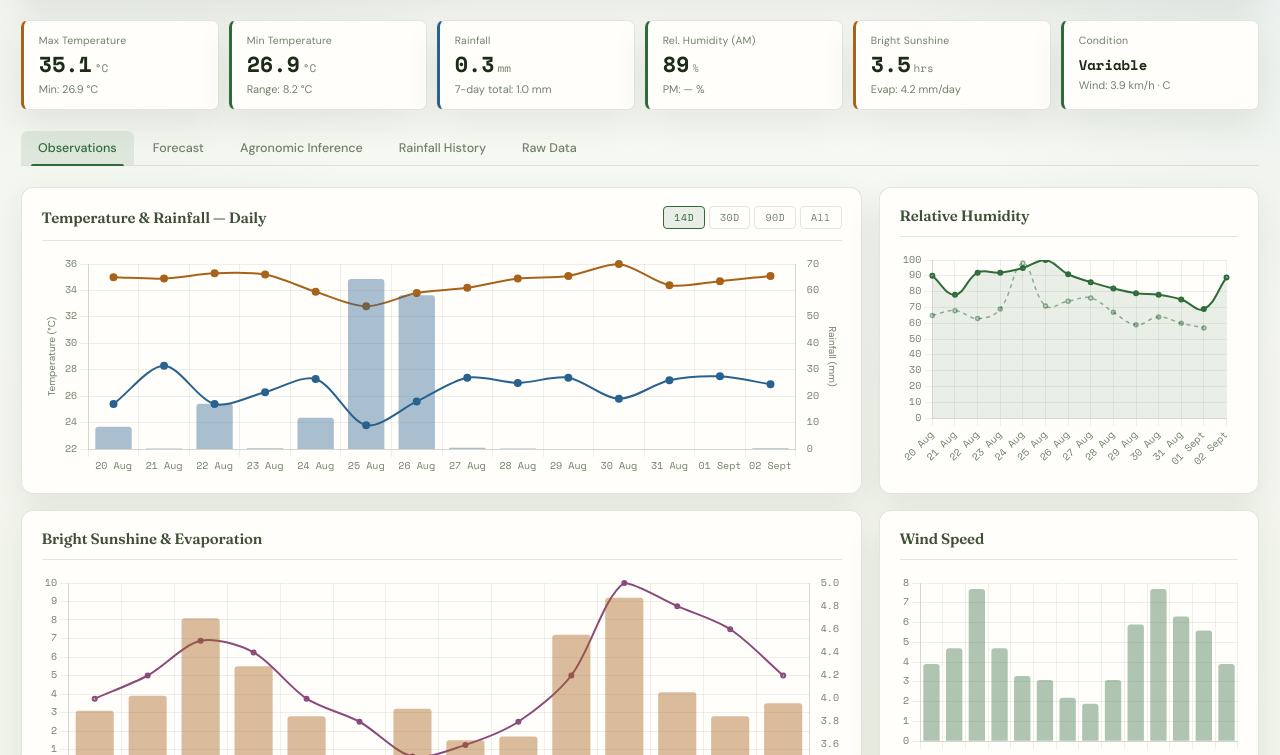
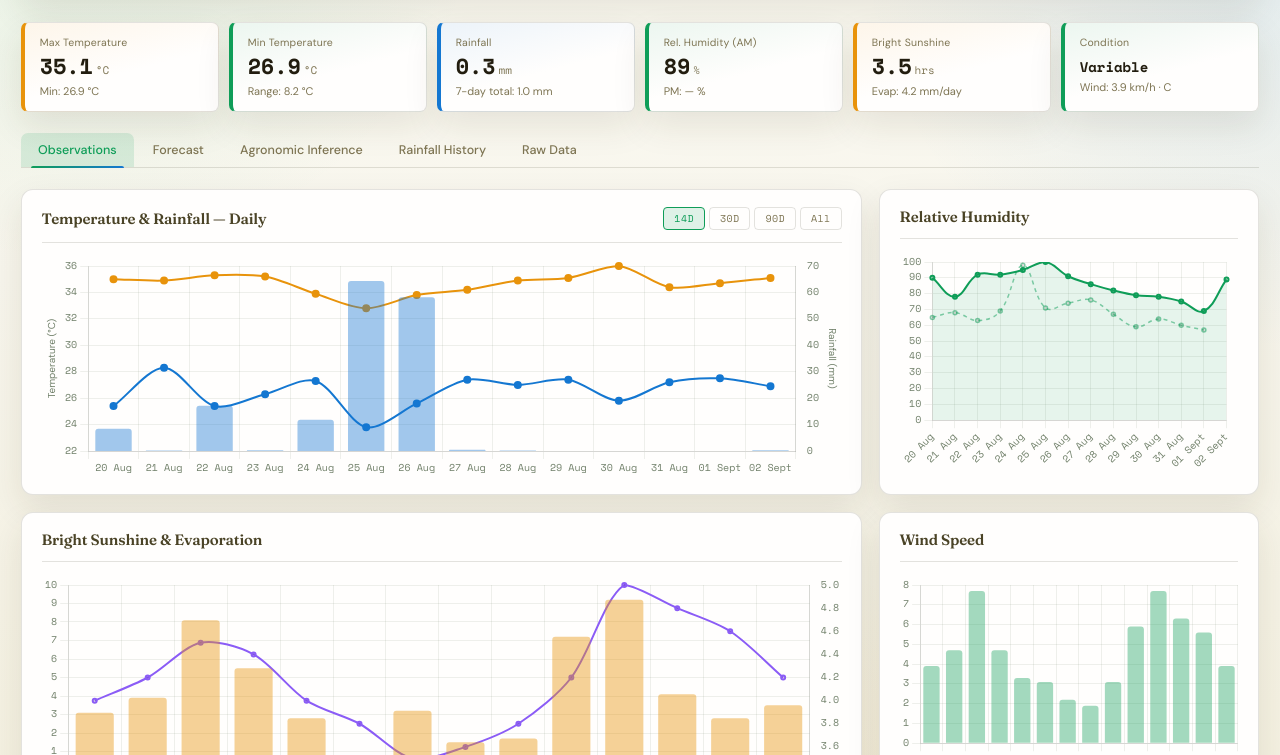
Before and after one commit to rameshram96/iari_weather_data, a plain HTML site: page index.html in a window 1280 px wide. Shown: the part 156-911 px from the top of the page. Drawn offline with nearby package versions, Linux system fonts and the light colour scheme; animation ran at ten frames a second.

Commit message:
Refactor color palette and update styles
Updated color palette and styles for various elements in index.html.

```diff
--- a/index.html
+++ b/index.html
@@ -9,27 +9,31 @@
 <script src="https://cdnjs.cloudflare.com/ajax/libs/PapaParse/5.4.1/papaparse.min.js"></script>
 <style>
   :root {
-    /* ── Field & sky palette ──────────────────────────────────────
-       Base: cool paper with a warm undertone (soil-adjacent, not sterile white).
-       Green = crop/growth, Amber = sun/heat/wheat, Blue = sky/rain, Rust = alert. */
-    --bg:        #f5f7f1;
-    --bg2:       #fffefb;
-    --bg3:       #eef2e6;
-    --bg-header: #eef3e3;
-    --border:    rgba(38, 61, 34, 0.13);
-    --border2:   rgba(38, 61, 34, 0.26);
-    --green:     #2f6b3a;
-    --green-dim: rgba(47,107,58,0.11);
-    --green-glow:rgba(47,107,58,0.28);
-    --amber:     #a8631a;
-    --amber-dim: rgba(168,99,26,0.12);
-    --red:       #ab3428;
-    --blue:      #29628f;
-    --blue-dim:  rgba(41,98,143,0.12);
-    --text:      #1c2b18;
-    --text2:     #3f4f38;
-    --text3:     #71806a;
-    --shadow:    0 14px 34px rgba(43,58,32,0.09);
+    /* ── Field & sky palette — saturated ──────────────────────────
+       Base: warm paper. Green = crop/growth, Amber = sun/wheat,
+       Blue = sky/rain, Coral = evap/alert, Violet = extra series. */
+    --bg:        #f7f5ec;
+    --bg2:       #fffefd;
+    --bg3:       #f0ecd9;
+    --bg-header: #eef0d8;
+    --border:    rgba(43, 40, 20, 0.13);
+    --border2:   rgba(43, 40, 20, 0.26);
+    --green:     #0f9d58;
+    --green-dim: rgba(15,157,88,0.13);
+    --green-glow:rgba(15,157,88,0.32);
+    --amber:     #e8930b;
+    --amber-dim: rgba(232,147,11,0.14);
+    --red:       #e0392b;
+    --red-dim:   rgba(224,57,43,0.13);
+    --blue:      #1477d1;
+    --blue-dim:  rgba(20,119,209,0.13);
+    --violet:    #8b5cf6;
+    --violet-dim:rgba(139,92,246,0.13);
+    --coral:     #ef5f6f;
+    --text:      #221d0f;
+    --text2:     #4a4326;
+    --text3:     #7d7452;
+    --shadow:    0 14px 34px rgba(60,52,20,0.10);
     --serif:     'Fraunces', serif;
     --mono:      'Space Mono', monospace;
     --sans:      'DM Sans', sans-serif;
@@ -47,9 +51,10 @@
 
   body {
     background:
-      radial-gradient(circle at 8% 0%, rgba(47,107,58,0.07), transparent 26%),
-      radial-gradient(circle at 100% 6%, rgba(41,98,143,0.08), transparent 24%),
-      linear-gradient(180deg, #fbfcf7 0%, var(--bg) 40%, #f2f5ea 100%);
+      radial-gradient(circle at 6% 0%, rgba(15,157,88,0.10), transparent 26%),
+      radial-gradient(circle at 100% 8%, rgba(20,119,209,0.11), transparent 26%),
+      radial-gradient(circle at 55% 100%, rgba(232,147,11,0.07), transparent 30%),
+      linear-gradient(180deg, #fdfcf4 0%, var(--bg) 40%, #f3efdd 100%);
     color: var(--text);
     font-family: var(--sans);
     min-height: 100vh;
@@ -87,8 +92,8 @@
     inset: 0;
     background-image: repeating-linear-gradient(
       115deg,
-      rgba(47,107,58,0.05) 0px,
-      rgba(47,107,58,0.05) 1px,
+      rgba(15,157,88,0.06) 0px,
+      rgba(15,157,88,0.06) 1px,
       transparent 1px,
       transparent 34px
     );
@@ -99,8 +104,8 @@
     content: '';
     position: absolute;
     left: 0; right: 0; bottom: 0;
-    height: 3px;
-    background: linear-gradient(90deg, var(--green) 0%, var(--blue) 55%, var(--amber) 100%);
+    height: 4px;
+    background: linear-gradient(90deg, var(--green) 0%, var(--blue) 33%, var(--violet) 60%, var(--amber) 82%, var(--coral) 100%);
   }
 
   .header-left { flex: 1; position: relative; z-index: 1; }
@@ -134,9 +139,12 @@
   h1 {
     font-family: var(--serif);
     font-optical-sizing: auto;
-    font-size: 2rem;
+    font-size: 2.1rem;
     font-weight: 600;
-    color: var(--text);
+    background: linear-gradient(100deg, var(--text) 45%, var(--green) 100%);
+    -webkit-background-clip: text;
+    background-clip: text;
+    color: transparent;
     line-height: 1.12;
     letter-spacing: -0.01em;
   }
@@ -193,7 +201,7 @@
     border-radius: var(--radius) var(--radius) 0 0;
   }
 
-  .tab-btn:hover { color: var(--text2); background: rgba(47,107,58,0.05); }
+  .tab-btn:hover { color: var(--text2); background: rgba(15,157,88,0.05); }
 
   .tab-btn.active {
     color: var(--green);
@@ -205,7 +213,7 @@
     position: absolute;
     bottom: -1px; left: 10px; right: 10px;
     height: 2px;
-    background: var(--green);
+    background: linear-gradient(90deg, var(--green), var(--blue));
     border-radius: 2px 2px 0 0;
   }
 
@@ -230,18 +238,24 @@
   @media (max-width: 600px)  { .metrics-grid { grid-template-columns: repeat(2, 1fr); } }
 
   .mcard {
-    background: var(--bg2);
+    background:
+      linear-gradient(165deg, color-mix(in srgb, var(--accent, var(--green)) 8%, var(--bg2)) 0%, var(--bg2) 55%);
     border: 1px solid var(--border);
-    border-left: 3px solid var(--accent, var(--green));
+    border-left: 4px solid var(--accent, var(--green));
     border-radius: var(--radius);
     box-shadow: var(--shadow);
     padding: 0.95rem 1.05rem;
     position: relative;
     overflow: hidden;
-    transition: border-color 0.2s, transform 0.2s;
-  }
-
-  .mcard:hover { border-color: var(--border2); border-left-color: var(--accent, var(--green)); transform: translateY(-1px); }
+    transition: border-color 0.2s, transform 0.2s, box-shadow 0.2s;
+  }
+
+  .mcard:hover {
+    border-color: var(--border2);
+    border-left-color: var(--accent, var(--green));
+    transform: translateY(-2px);
+    box-shadow: 0 18px 40px rgba(60,52,20,0.14);
+  }
 
   .mcard-label {
     font-family: var(--sans);
@@ -341,7 +355,7 @@
   @media (max-width: 700px) { .forecast-row { grid-template-columns: repeat(3, 1fr); } }
 
   .fcard {
-    background: var(--bg3);
+    background: linear-gradient(165deg, rgba(20,119,209,0.06), var(--bg3) 60%);
     border: 1px solid var(--border);
     border-radius: var(--radius);
     padding: 0.9rem 0.7rem;
@@ -350,7 +364,7 @@
     transition: border-color 0.2s, transform 0.2s;
   }
 
-  .fcard.today { border-color: rgba(47,107,58,0.4); background: var(--green-dim); }
+  .fcard.today { border-color: rgba(15,157,88,0.4); background: var(--green-dim); }
   .fcard:hover { border-color: var(--border2); transform: translateY(-1px); }
 
   .fcard-date {
@@ -385,7 +399,7 @@
   /* ── ADVISORY BOX ── */
   .advisory {
     background: var(--amber-dim);
-    border: 1px solid rgba(168,99,26,0.28);
+    border: 1px solid rgba(232,147,11,0.28);
     border-left: 3px solid var(--amber);
     border-radius: var(--radius);
     padding: 0.85rem 1rem;
@@ -449,7 +463,7 @@
   }
 
   tbody tr:hover { background: var(--bg3); }
-  tbody tr:nth-child(even) { background: rgba(41,98,143,0.025); }
+  tbody tr:nth-child(even) { background: rgba(20,119,209,0.025); }
   tbody tr:last-child { border-bottom: none; }
 
   td {
@@ -471,10 +485,10 @@
     letter-spacing: 0.05em;
   }
 
-  .cond-rain   { background: var(--blue-dim); color: var(--blue); }
-  .cond-clear  { background: var(--green-dim); color: var(--green); }
-  .cond-fog    { background: rgba(113,128,106,0.15); color: var(--text2); }
-  .cond-storm  { background: var(--amber-dim); color: var(--amber); }
+  .cond-rain   { background: var(--blue-dim); color: var(--blue); font-weight: 700; }
+  .cond-clear  { background: var(--green-dim); color: var(--green); font-weight: 700; }
+  .cond-fog    { background: var(--violet-dim); color: var(--violet); font-weight: 700; }
+  .cond-storm  { background: var(--amber-dim); color: var(--amber); font-weight: 700; }
 
   /* ── INFERENCE PANEL ── */
   .inference-grid {
@@ -488,11 +502,18 @@
   @media (max-width: 580px) { .inference-grid { grid-template-columns: 1fr; } }
 
   .infer-card {
-    background: var(--bg2);
+    background: linear-gradient(165deg, color-mix(in srgb, var(--card-accent, var(--green)) 7%, var(--bg2)) 0%, var(--bg2) 60%);
     border: 1px solid var(--border);
+    border-top: 3px solid var(--card-accent, var(--green));
     border-radius: var(--radius-lg);
     box-shadow: var(--shadow);
     padding: 1.15rem 1.25rem;
+    transition: transform 0.2s, box-shadow 0.2s;
+  }
+
+  .infer-card:hover {
+    transform: translateY(-2px);
+    box-shadow: 0 18px 40px rgba(60,52,20,0.14);
   }
 
   .infer-title {
@@ -557,7 +578,7 @@
   @media (max-width: 800px) { .config-grid { grid-template-columns: repeat(2, 1fr); } }
 
   .config-item {
-    background: var(--bg3);
+    background: linear-gradient(165deg, rgba(15,157,88,0.06), var(--bg3) 60%);
     border: 1px solid var(--border);
     border-radius: var(--radius);
     box-shadow: 0 6px 16px rgba(43,58,32,0.04);
@@ -617,7 +638,7 @@
   button:focus-visible,
   input:focus-visible,
   a:focus-visible {
-    outline: 3px solid rgba(41,98,143,0.3);
+    outline: 3px solid rgba(20,119,209,0.3);
     outline-offset: 2px;
   }
 
@@ -1165,20 +1186,20 @@ function renderObsCharts() {
 
   // 1. Temp + Rain
   destroyChart('tempRainChart');
-  charts.tempRain = new Chart(document.getElementById('tempRainChart'), {
+  charts.tempRainChart = new Chart(document.getElementById('tempRainChart'), {
     data: {
       labels,
       datasets: [
         { type:'line', label:'Max °C', data: data.map(r => r.tmax),
-          borderColor:'#a8631a', backgroundColor:'rgba(168,99,26,0.08)',
-          borderWidth:2, pointRadius:3, pointBackgroundColor:'#a8631a',
+          borderColor:'#e8930b', backgroundColor:'rgba(232,147,11,0.08)',
+          borderWidth:2, pointRadius:3, pointBackgroundColor:'#e8930b',
           tension:0.3, yAxisID:'y', fill: false, order:2 },
         { type:'line', label:'Min °C', data: data.map(r => r.tmin),
-          borderColor:'#29628f', backgroundColor:'rgba(41,98,143,0.08)',
-          borderWidth:2, pointRadius:3, pointBackgroundColor:'#29628f',
+          borderColor:'#1477d1', backgroundColor:'rgba(20,119,209,0.08)',
+          borderWidth:2, pointRadius:3, pointBackgroundColor:'#1477d1',
           tension:0.3, yAxisID:'y', fill: false, order:2 },
         { type:'bar', label:'Rain mm', data: data.map(r => r.rain),
-          backgroundColor:'rgba(41,98,143,0.4)', borderRadius:3,
+          backgroundColor:'rgba(20,119,209,0.4)', borderRadius:3,
           yAxisID:'y2', order:1 }
       ]
     },
@@ -1195,14 +1216,14 @@ function renderObsCharts() {
 
   // 2. RH
   destroyChart('rhChart');
-  charts.rh = new Chart(document.getElementById('rhChart'), {
+  charts.rhChart = new Chart(document.getElementById('rhChart'), {
     type:'line',
     data: {
       labels,
       datasets: [
-        { label:'RH Morning %', data: data.map(r => r.rh1), borderColor:'#2f6b3a',
-          backgroundColor:'rgba(47,107,58,0.10)', borderWidth:2, pointRadius:2, tension:0.4, fill:true },
-        { label:'RH Afternoon %', data: data.map(r => r.rh2 || null), borderColor:'rgba(47,107,58,0.5)',
+        { label:'RH Morning %', data: data.map(r => r.rh1), borderColor:'#0f9d58',
+          backgroundColor:'rgba(15,157,88,0.10)', borderWidth:2, pointRadius:2, tension:0.4, fill:true },
+        { label:'RH Afternoon %', data: data.map(r => r.rh2 || null), borderColor:'rgba(15,157,88,0.5)',
           borderDash:[4,4], borderWidth:1.5, pointRadius:2, tension:0.4, fill:false },
       ]
     },
@@ -1212,14 +1233,14 @@ function renderObsCharts() {
 
   // 3. BSS + Evap
   destroyChart('bssChart');
-  charts.bss = new Chart(document.getElementById('bssChart'), {
+  charts.bssChart = new Chart(document.getElementById('bssChart'), {
     data: {
       labels,
       datasets: [
         { type:'bar', label:'BSS (hrs)', data: data.map(r => r.bss),
-          backgroundColor:'rgba(168,99,26,0.42)', borderRadius:3, yAxisID:'y' },
+          backgroundColor:'rgba(232,147,11,0.42)', borderRadius:3, yAxisID:'y' },
         { type:'line', label:'Evap (mm)', data: data.map(r => r.evap),
-          borderColor:'#8a4a7c', borderWidth:2, pointRadius:2, tension:0.3,
+          borderColor:'#8b5cf6', borderWidth:2, pointRadius:2, tension:0.3,
           fill:false, yAxisID:'y2' }
       ]
     },
@@ -1230,12 +1251,12 @@ function renderObsCharts() {
 
   // 4. Wind
   destroyChart('windChart');
-  charts.wind = new Chart(document.getElementById('windChart'), {
+  charts.windChart = new Chart(document.getElementById('windChart'), {
     type:'bar',
     data: {
       labels,
       datasets: [{ label:'Wind (km/h)', data: data.map(r => r.wind),
-        backgroundColor:'rgba(47,107,58,0.38)', borderRadius:3 }]
+        backgroundColor:'rgba(15,157,88,0.38)', borderRadius:3 }]
     },
     options: makeOpts()
   });
@@ -1278,15 +1299,15 @@ function renderForecast() {
   // Forecast temp chart
   destroyChart('forecastTempChart');
   const fl = f.days.map(d => fmtDateShort(d.date));
-  charts.forecastTemp = new Chart(document.getElementById('forecastTempChart'), {
+  charts.forecastTempChart = new Chart(document.getElementById('forecastTempChart'), {
     data: {
       labels: fl,
       datasets: [
         { type:'line', label:'Max °C', data: f.days.map(d => d.tmax),
-          borderColor:'#a8631a', backgroundColor:'rgba(168,99,26,0.10)',
+          borderColor:'#e8930b', backgroundColor:'rgba(232,147,11,0.10)',
           borderWidth:2, pointRadius:4, fill:true, tension:0.3 },
         { type:'line', label:'Min °C', data: f.days.map(d => d.tmin),
-          borderColor:'#29628f', backgroundColor:'rgba(41,98,143,0.08)',
+          borderColor:'#1477d1', backgroundColor:'rgba(20,119,209,0.08)',
           borderWidth:2, pointRadius:4, fill:true, tension:0.3 }
       ]
     },
@@ -1295,14 +1316,14 @@ function renderForecast() {
 
   // Forecast rain + RH chart
   destroyChart('forecastRainChart');
-  charts.forecastRain = new Chart(document.getElementById('forecastRainChart'), {
+  charts.forecastRainChart = new Chart(document.getElementById('forecastRainChart'), {
     data: {
       labels: fl,
       datasets: [
         { type:'bar', label:'Rain mm', data: f.days.map(d => d.rain),
-          backgroundColor:'rgba(41,98,143,0.4)', borderRadius:3, yAxisID:'y' },
+          backgroundColor:'rgba(20,119,209,0.4)', borderRadius:3, yAxisID:'y' },
         { type:'line', label:'Max RH %', data: f.days.map(d => d.rh_max),
-          borderColor:'#2f6b3a', borderWidth:2, pointRadius:3, tension:0.3, yAxisID:'y2' },
+          borderColor:'#0f9d58', borderWidth:2, pointRadius:3, tension:0.3, yAxisID:'y2' },
       ]
     },
     options: { ...makeOpts(), scales: { ...makeOpts().scales,
@@ -1407,8 +1428,9 @@ function renderInference() {
     },
   ];
 
+  const COLOR_VAR = { green:'var(--green)', amber:'var(--amber)', red:'var(--red)', blue:'var(--blue)' };
   document.getElementById('inference-grid').innerHTML = cards.map(c => `
-    <div class="infer-card">
+    <div class="infer-card" style="--card-accent:${COLOR_VAR[c.color] || 'var(--green)'}">
       <div class="infer-title">${c.title}</div>
       <div class="infer-big">${c.big}<span class="infer-unit">${c.unit}</span></div>
       <div class="infer-desc">${c.desc}</div>
@@ -1418,13 +1440,13 @@ function renderInference() {
 
   // GDD chart
   destroyChart('gddChart');
-  charts.gdd = new Chart(document.getElementById('gddChart'), {
+  charts.gddChart = new Chart(document.getElementById('gddChart'), {
     type:'line',
     data: {
       labels: gddSeries.map(r => fmtDateShort(r.date)),
       datasets: [{
         label:'Cumulative GDD', data: gddSeries.map(r => r.cumGdd),
-        borderColor:'#2f6b3a', backgroundColor:'rgba(47,107,58,0.10)',
+        borderColor:'#0f9d58', backgroundColor:'rgba(15,157,88,0.10)',
         borderWidth:2, pointRadius:2, fill:true, tension:0.3
       }]
     },
@@ -1433,18 +1455,18 @@ function renderInference() {
 
   // Water balance chart
   destroyChart('waterChart');
-  charts.water = new Chart(document.getElementById('waterChart'), {
+  charts.waterChart = new Chart(document.getElementById('waterChart'), {
     data: {
       labels: slice.map(r => fmtDateShort(r.date)),
       datasets: [
         { type:'bar', label:'Rainfall mm', data: slice.map(r => r.rain),
-          backgroundColor:'rgba(41,98,143,0.4)', borderRadius:2 },
+          backgroundColor:'rgba(20,119,209,0.4)', borderRadius:2 },
         { type:'line', label:'ET₀ mm', data: slice.map(r => {
             const tmean = (r.tmax + r.tmin) / 2;
             const td = Math.max(0, r.tmax - r.tmin);
             return +(0.0023 * RA_APPROX * Math.sqrt(td) * (tmean + 17.8)).toFixed(2);
           }),
-          borderColor:'#8a4a7c', borderWidth:2, pointRadius:2, tension:0.3, fill:false
+          borderColor:'#8b5cf6', borderWidth:2, pointRadius:2, tension:0.3, fill:false
         }
       ]
     },
@@ -1456,10 +1478,10 @@ function renderInference() {
    RAINFALL HISTORY
 ══════════════════════════════════════════════════════════════ */
 function renderRainfall() {
-  const colors = ['#29628f','#2f6b3a','#a8631a','#8a4a7c','#6b5aa8','#4d9fb0'];
+  const colors = ['#1477d1','#0f9d58','#e8930b','#8b5cf6','#ef5f6f','#0fb5b0'];
 
   destroyChart('rainfallChart');
-  charts.rainfall = new Chart(document.getElementById('rainfallChart'), {
+  charts.rainfallChart = new Chart(document.getElementById('rainfallChart'), {
     type:'bar',
     data: {
       labels: MONTH_NAMES,
```
